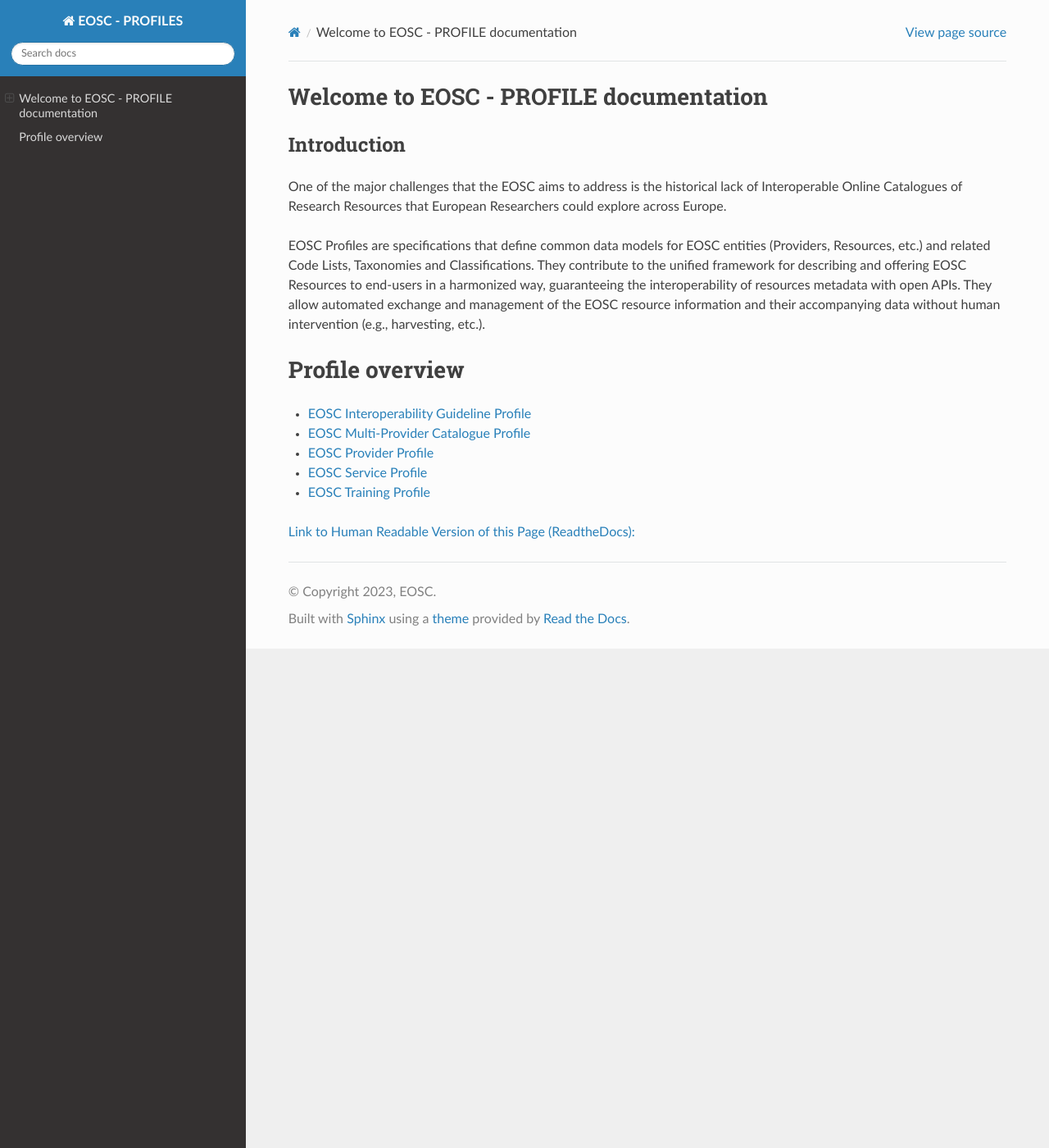
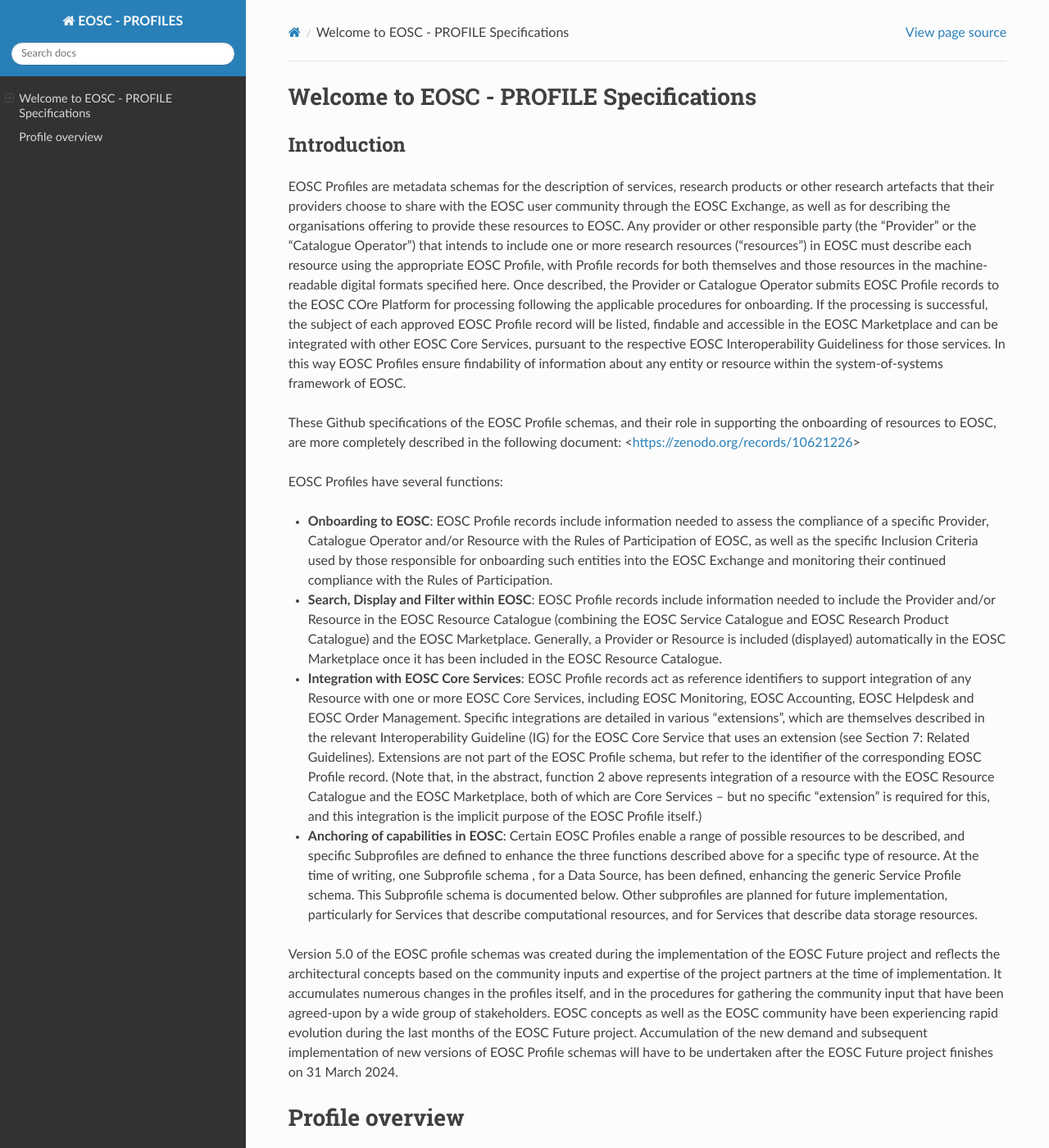
Before and after one commit to alessiabardi/eosc-profiles, a Sphinx documentation site: the page built from docs/index.rst, in a window 1280 px wide and 1400 px high. Shown: the whole window at 82% size. Built offline with Sphinx 7.4.7 and the Read the Docs theme 2.0.0, drawn with Linux system fonts in a browser that asks for light colours; some of the changed text lies outside the part shown.

Commit message:
Update index.rst
revised text to reflect language from EOSC Profile IG

```diff
--- a/docs/index.rst
+++ b/docs/index.rst
@@ -3,23 +3,33 @@
    You can adapt this file completely to your liking, but it should at least
    contain the root `toctree` directive.
 
-Welcome to EOSC - PROFILE documentation
+Welcome to EOSC - PROFILE Specifications
 =======================================
 
 Introduction
 ------------
 
-One of the major challenges that the EOSC aims to address is the historical lack of Interoperable Online Catalogues of Research Resources that European Researchers could explore across Europe.
+EOSC Profiles are metadata schemas for the description of services, research products or other research artefacts that their providers choose to share with the EOSC user community through the EOSC Exchange, as well as for describing the organisations offering to provide these resources to EOSC.  Any provider or other responsible party (the “Provider” or the “Catalogue Operator”) that intends to include one or more research resources (“resources”) in EOSC must describe each resource using the appropriate EOSC Profile, with Profile records for both themselves and those resources in the machine-readable digital formats specified here.  Once described, the Provider or Catalogue Operator submits EOSC Profile records to the EOSC COre Platform for processing following the applicable procedures for onboarding.  If the processing is successful, the subject of each approved EOSC Profile record will be listed, findable and accessible in the EOSC Marketplace and can be integrated with other EOSC Core Services, pursuant to the respective EOSC Interoperability Guideliness for those services. In this way EOSC Profiles ensure findability of information about any entity or resource within the system-of-systems framework of EOSC.
 
-EOSC Profiles are specifications that define common data models for EOSC entities (Providers, Resources, etc.) and related Code Lists, Taxonomies and Classifications. They contribute to the unified framework for describing and offering EOSC Resources to end-users in a harmonized way, guaranteeing the interoperability of resources metadata with open APIs. They allow automated exchange and management of the EOSC resource information and their accompanying data without human intervention (e.g., harvesting, etc.).
+These Github specifications of the EOSC Profile schemas, and their role in supporting the onboarding of resources to EOSC, are more completely described in the following document: <https://zenodo.org/records/10621226>
+
+EOSC Profiles have several functions:
+
+* **Onboarding to EOSC**: EOSC Profile records include information needed to assess the compliance of a specific Provider, Catalogue Operator and/or Resource with the Rules of Participation of EOSC, as well as the specific Inclusion Criteria used by those responsible for onboarding such entities into the EOSC Exchange and monitoring their continued compliance with the Rules of Participation.
+* **Search, Display and Filter within EOSC**: EOSC Profile records include information needed to include the Provider and/or Resource in the EOSC Resource Catalogue (combining the EOSC Service Catalogue and EOSC Research Product Catalogue) and the EOSC Marketplace. Generally, a Provider or Resource is included (displayed) automatically in the EOSC Marketplace once it has been included in the EOSC Resource Catalogue.
+* **Integration with EOSC Core Services**: EOSC Profile records act as reference identifiers to support integration of any Resource with one or more EOSC Core Services, including EOSC Monitoring, EOSC Accounting, EOSC Helpdesk and EOSC Order Management.  Specific integrations are detailed in various “extensions”, which are themselves described in the relevant Interoperability Guideline (IG) for the EOSC Core Service that uses an extension (see Section 7: Related Guidelines).  Extensions are not part of the EOSC Profile schema, but refer to the identifier of the corresponding EOSC Profile record.  (Note that, in the abstract, function 2 above represents integration of a resource with the EOSC Resource Catalogue and the EOSC Marketplace, both of which are Core Services  – but no specific “extension” is required for this, and this integration is the implicit purpose of the EOSC Profile itself.)
+* **Anchoring of capabilities in EOSC**: Certain EOSC Profiles enable a range of possible resources to be described, and specific Subprofiles are defined to enhance the three functions described above for a specific type of resource.  At the time of writing, one Subprofile schema , for a Data Source, has been defined, enhancing the generic Service Profile schema.  This Subprofile schema is documented below.  Other subprofiles are planned for future implementation, particularly for Services that describe computational resources, and for Services that describe data storage resources.
+
+Version 5.0 of the EOSC profile schemas was created during the implementation of the EOSC Future project and reflects the architectural concepts based on the community inputs and expertise of the project partners at the time of implementation. It accumulates numerous changes in the profiles itself, and in the procedures for gathering the community input that have been agreed-upon by a wide group of stakeholders. EOSC concepts as well as the EOSC community have been experiencing rapid evolution during the last months of the EOSC Future project. Accumulation of the new demand and subsequent implementation of new versions of EOSC Profile schemas will have to be undertaken after the EOSC Future project finishes on 31 March 2024.
+
 
 Profile overview
 ================
 
-* `EOSC Interoperability Guideline Profile <https://eosc-interoperability-profile.readthedocs.io/>`_
-* `EOSC Multi-Provider Catalogue Profile <https://eosc-catalogue-profile.readthedocs.io/>`_
 * `EOSC Provider Profile <https://eosc-provider-profile.readthedocs.io/>`_
 * `EOSC Service Profile <https://eosc-service-profile.readthedocs.io/>`_
+* `EOSC Multi-Provider Catalogue Profile <https://eosc-catalogue-profile.readthedocs.io/>`_
+* `EOSC Interoperability Guideline Profile <https://eosc-interoperability-profile.readthedocs.io/>`_
 * `EOSC Training Profile <https://eosc-training-profile.readthedocs.io/>`_
 
 `Link to Human Readable Version of this Page (ReadtheDocs): <https://eosc-profiles.readthedocs.io/en/latest/>`_
```
